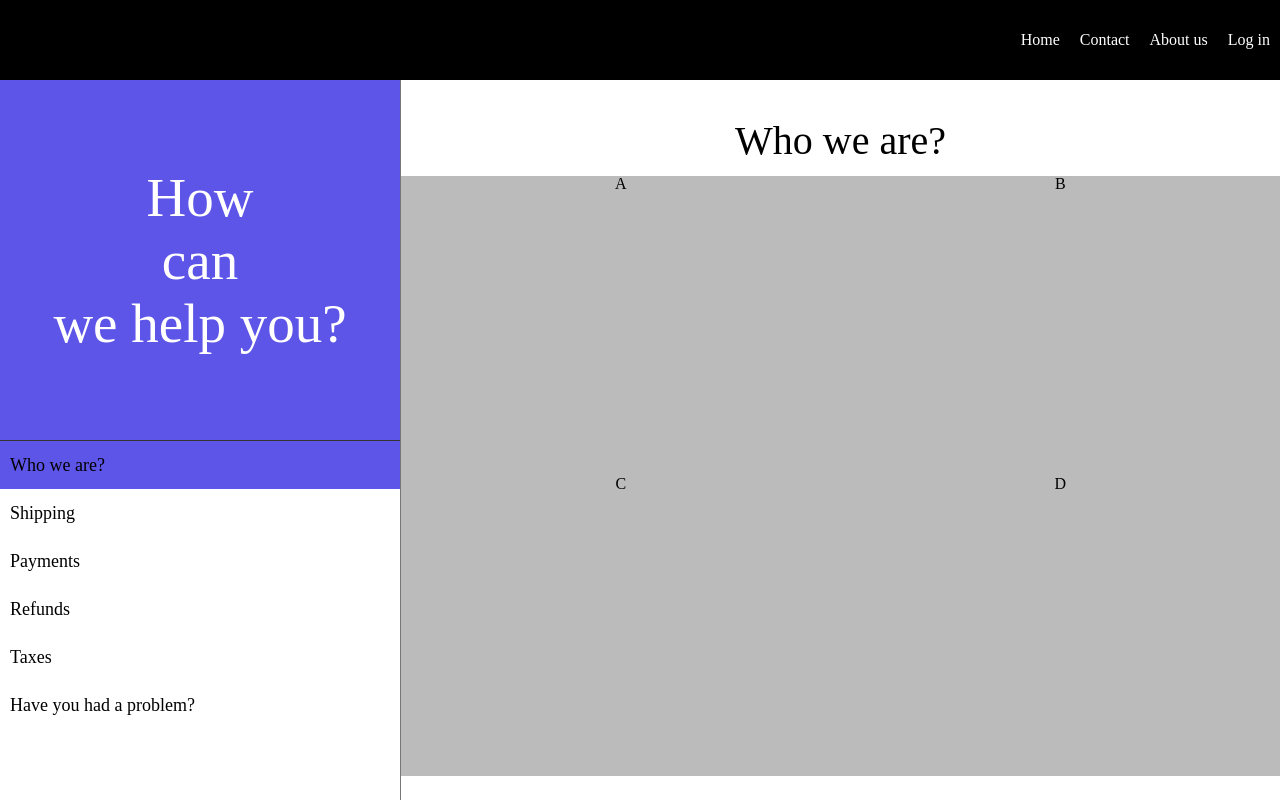
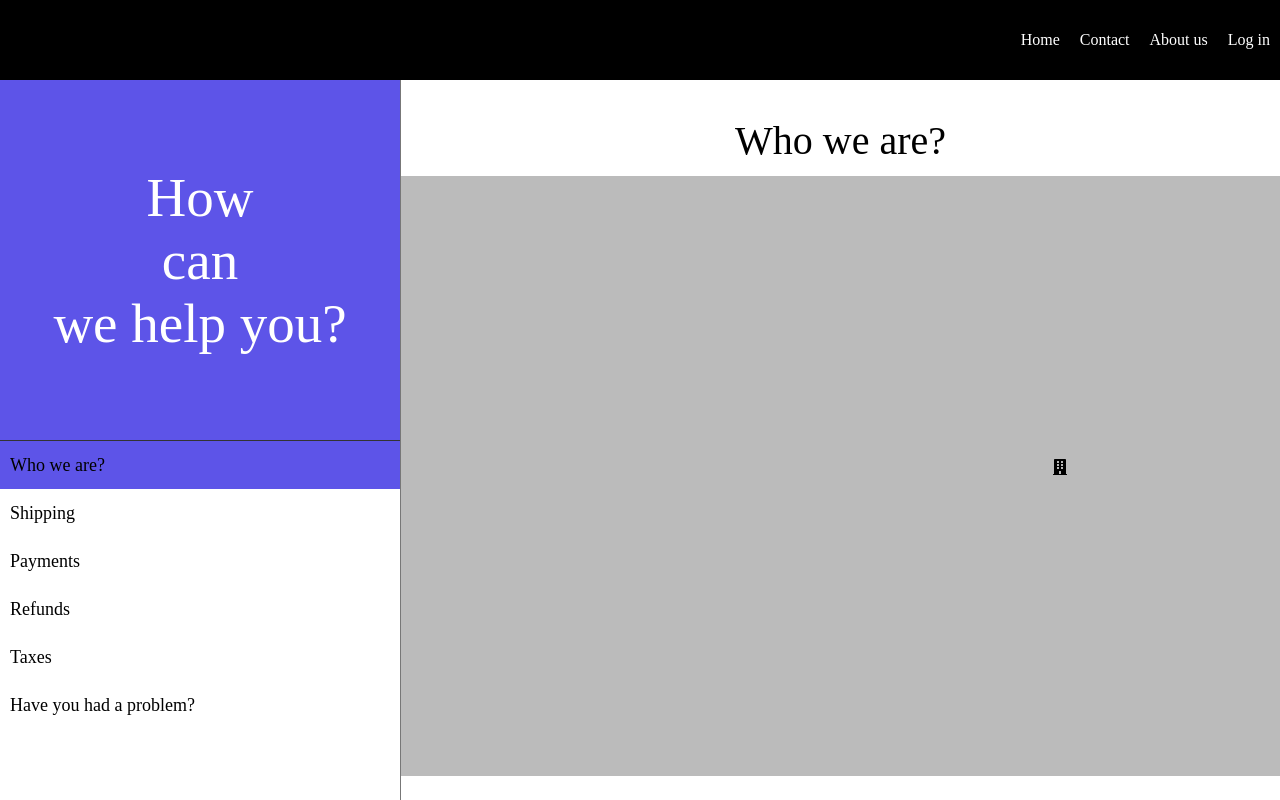
Before and after one commit to Andres191200/heavenGrapes, a React (Create React App) app: page /Contact in a window 1280 px wide. Both pictures are taken after a click on the element "Who we are?". Built offline with nearby package versions, Linux system fonts and the light colour scheme; a web font is replaced by a local one.

Commit message:
test commit

```diff
--- a/src/components/contact.jsx
+++ b/src/components/contact.jsx
@@ -2,9 +2,16 @@ import React, {Fragment, useState as UseState} from 'react';
 
 import '../styles/contact.css';
 
+import {FontAwesomeIcon} from '@fortawesome/react-fontawesome';
+
+import {faUser, faTruck, faBuilding, faUsers} from '@fortawesome/free-solid-svg-icons';
+
 import Header from './header.jsx';
 import options from '../contact-view-options.json';
 import Option from './option.jsx';
+
+import { config } from '@fortawesome/fontawesome-svg-core';
+config.familyPrefix = 'fa';
 
 const contact = props =>{
 
@@ -36,16 +43,24 @@ const contact = props =>{
 						</div>
 						<div className="info-container">
 							<div className="option-info-1">
-								<h1>A</h1>
+								{
+									option!='' ? <FontAwesomeIcon icon={['fas',option.icons[0]]}/> : ''
+								}
 							</div>
 							<div className="option-info-2">
-								<h1>B</h1>
+								{
+									option!='' ? <FontAwesomeIcon icon={faBuilding}/> : ''
+								}
 							</div>
 							<div className="option-info-3">
-								<h1>C</h1>
+								{
+									option!='' ? <FontAwesomeIcon icon={option.icons[2]}/> : ''
+								}
 							</div>
 							<div className="option-info-4">
-								<h1>D</h1>
+								{
+									option!='' ? <FontAwesomeIcon icon={option.icons[3]}/> : ''
+								}
 							</div>
 						</div>
 					</div>
--- a/src/contact-view-options.json
+++ b/src/contact-view-options.json
@@ -2,7 +2,7 @@
 	{
 		"name":"Who we are?",
 		"info":"Lorem ipsum dolor sit amet consectetur adipisicing, elit. Fuga dicta voluptatum harum, inventore atque ipsa quo laudantium voluptas, dolorem quas sapiente doloribus ullam voluptate, eaque quasi perspiciatis ducimus numquam autem?",
-		"icons":["icon1","icon2","icon3"]
+		"icons":["faBuilding","faTruck","faUser","faUsers"]
 	},
 	{
 		"name":"Shipping",
--- a/src/styles/contact.css
+++ b/src/styles/contact.css
@@ -145,8 +145,3 @@ table {
 .option-active{
 	background: #5d54e8;
 }
-
-.option-info-1, .option-info-2, .option-info-3, .option-info-4{
-	height: 100%;
-	width: 100%;
-}
```
